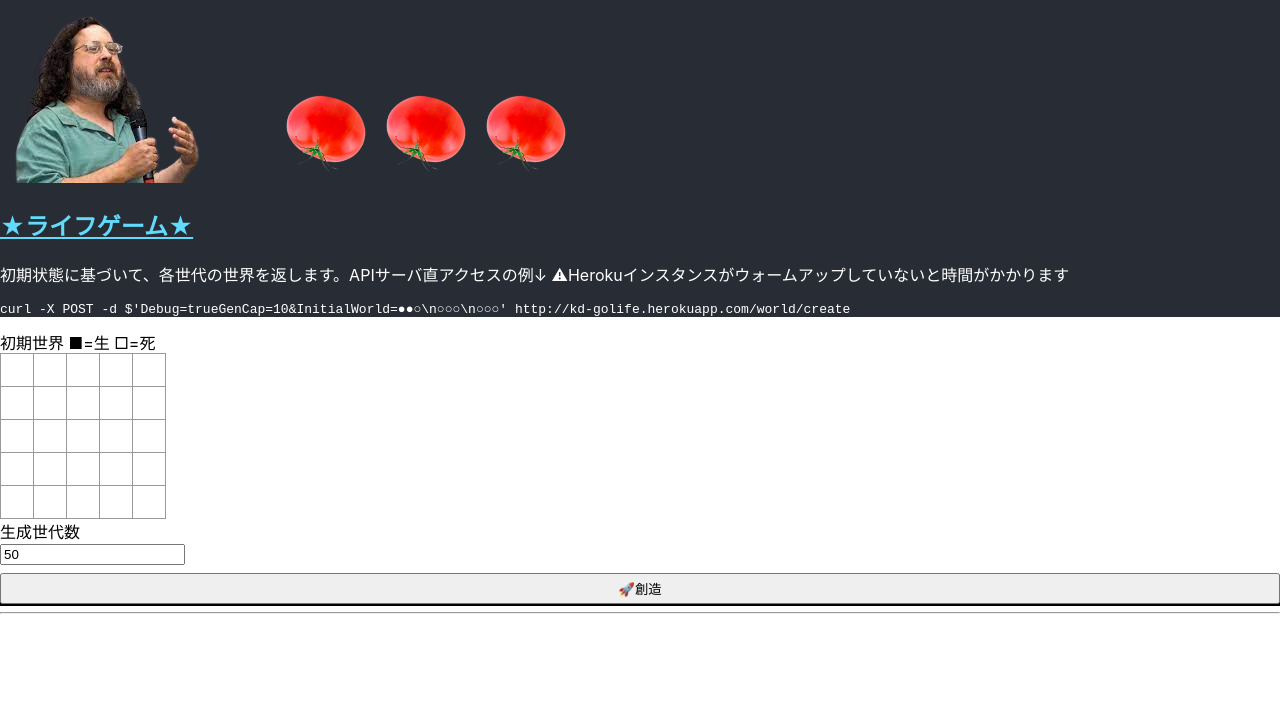
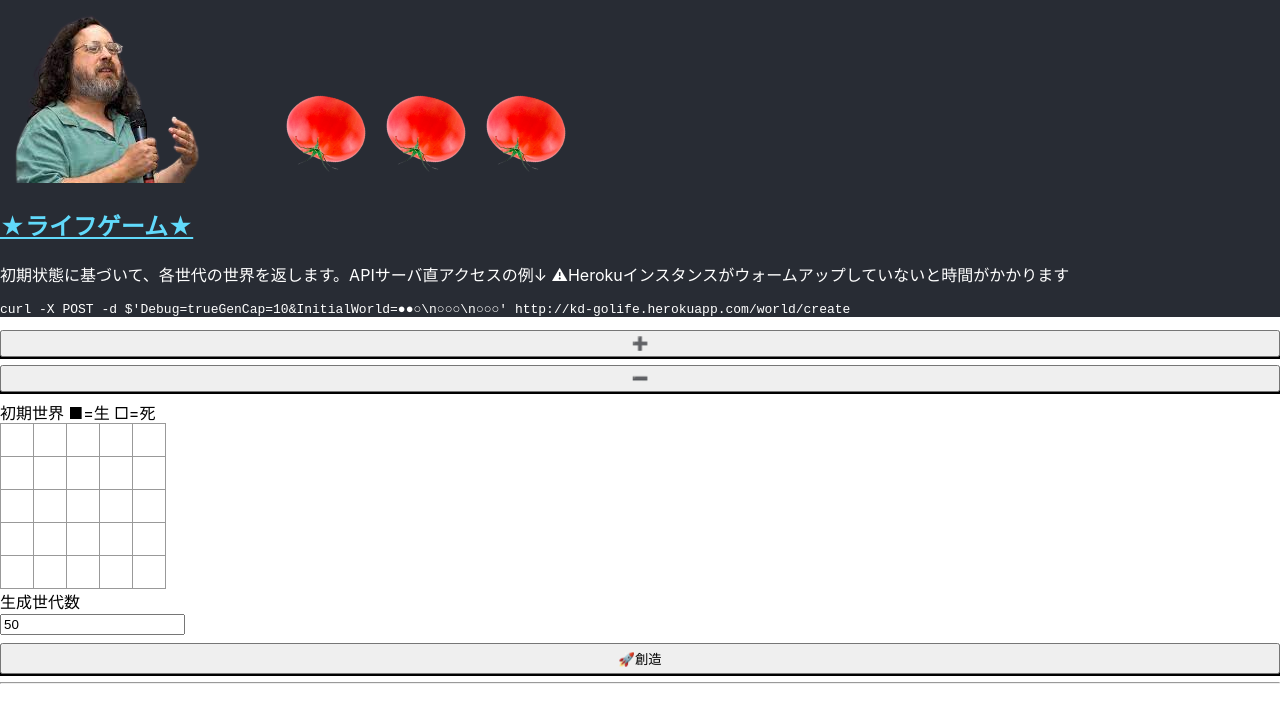
Before and after one commit to kijimaD/golife, a React (Create React App) app in the folder front/: page / in a window 1280 px wide. Shown: the top 722 px of the page. Built offline with nearby package versions, Linux system fonts and the light colour scheme.

Commit message:
feat: 世界のサイズを可変にした

```diff
--- a/front/src/App.tsx
+++ b/front/src/App.tsx
@@ -1,4 +1,4 @@
-import React, { useState } from "react";
+import React, { useState, useEffect } from "react";
 import "./App.css";
 import Loading from "./components/Loading";
 import AppHeader from "./layouts/AppHeader";
@@ -61,11 +61,35 @@ function App() {
       });
   }
 
+  const incrementWidth = () => setWidth((prevWidth) => prevWidth + 1);
+  const decrementWidth = () => setWidth((prevWidth) => prevWidth - 1);
+
   return (
     <div className="App">
       <AppHeader />
+      <button
+        onClick={() => {
+          incrementWidth();
+          setSquares(Array((width + 1) ** 2).fill(false));
+          /* スコープに入った時点でwidth確定し前のままなので、+1する必要がある  */
+        }}
+        className="App-submit"
+        type="button"
+      >
+        ➕
+      </button>
+      <button
+        onClick={() => {
+          decrementWidth();
+          setSquares(Array((width - 1) ** 2).fill(false));
+        }}
+        className="App-submit"
+        type="button"
+      >
+        ➖
+      </button>
       <label className="App-lb">初期世界 ■=生 □=死</label>
-      <Board squares={squares} setSquares={setSquares} />
+      <Board squares={squares} setSquares={setSquares} width={width} />
       <label className="App-lb"></label>
       <label className="App-lb">生成世代数</label>
       <input ref={genRef} type="number" defaultValue={DEFAULT_GENCAP} />
--- a/front/src/components/Board.tsx
+++ b/front/src/components/Board.tsx
@@ -1,7 +1,15 @@
 import React from "react";
 import Square from "./Square";
 
-function Board({ squares, setSquares }: { squares: any; setSquares: any }) {
+function Board({
+  squares,
+  setSquares,
+  width,
+}: {
+  squares: any;
+  setSquares: any;
+  width: number;
+}) {
   function renderSquare(i: number) {
     return (
       <Square
@@ -21,43 +29,28 @@ function Board({ squares, setSquares }: { squares: any; setSquares: any }) {
     );
   };
 
+  // 連番二次元配列
+  // [[0, 1, 2],
+  //  [3, 4, 5],
+  //  [6, 7, 8]]
+  function twoDimIndex() {
+    const renban = [...Array(squares.length)].map((_, i) => i);
+    const results = [];
+    while (renban.length) results.push(renban.splice(0, width));
+    return results;
+  }
+
   return (
     <>
-      <div className="board-row">
-        {renderSquare(0)}
-        {renderSquare(1)}
-        {renderSquare(2)}
-        {renderSquare(3)}
-        {renderSquare(4)}
-      </div>
-      <div className="board-row">
-        {renderSquare(5)}
-        {renderSquare(6)}
-        {renderSquare(7)}
-        {renderSquare(8)}
-        {renderSquare(9)}
-      </div>
-      <div className="board-row">
-        {renderSquare(10)}
-        {renderSquare(11)}
-        {renderSquare(12)}
-        {renderSquare(13)}
-        {renderSquare(14)}
-      </div>
-      <div className="board-row">
-        {renderSquare(15)}
-        {renderSquare(16)}
-        {renderSquare(17)}
-        {renderSquare(18)}
-        {renderSquare(19)}
-      </div>
-      <div className="board-row">
-        {renderSquare(20)}
-        {renderSquare(21)}
-        {renderSquare(21)}
-        {renderSquare(23)}
-        {renderSquare(24)}
-      </div>
+      {twoDimIndex().map((row, ri) => {
+        return (
+          <div className="board-row">
+            {row.map((square, si) => {
+              return renderSquare(row[si]);
+            })}
+          </div>
+        );
+      })}
     </>
   );
 }
```
